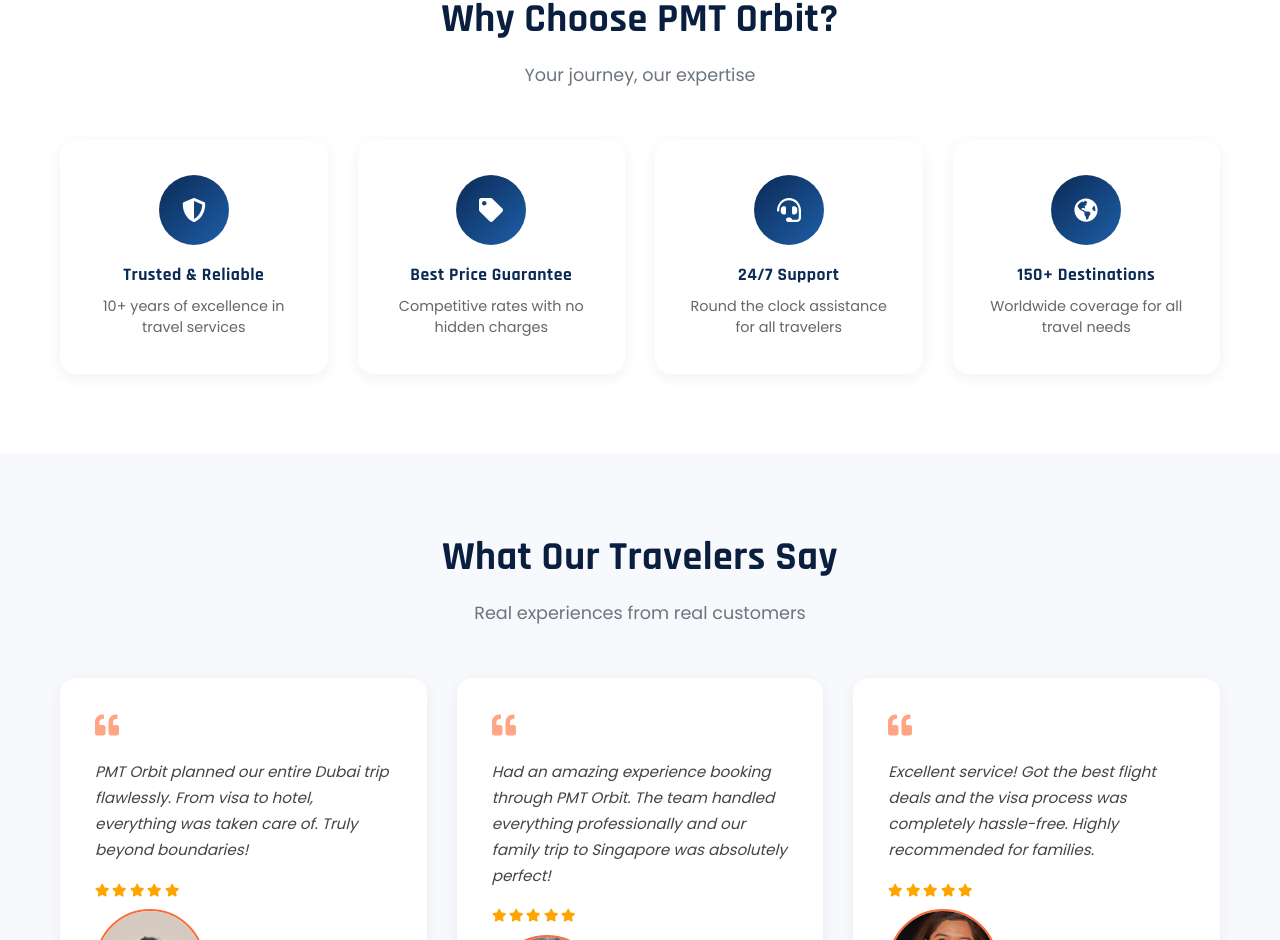
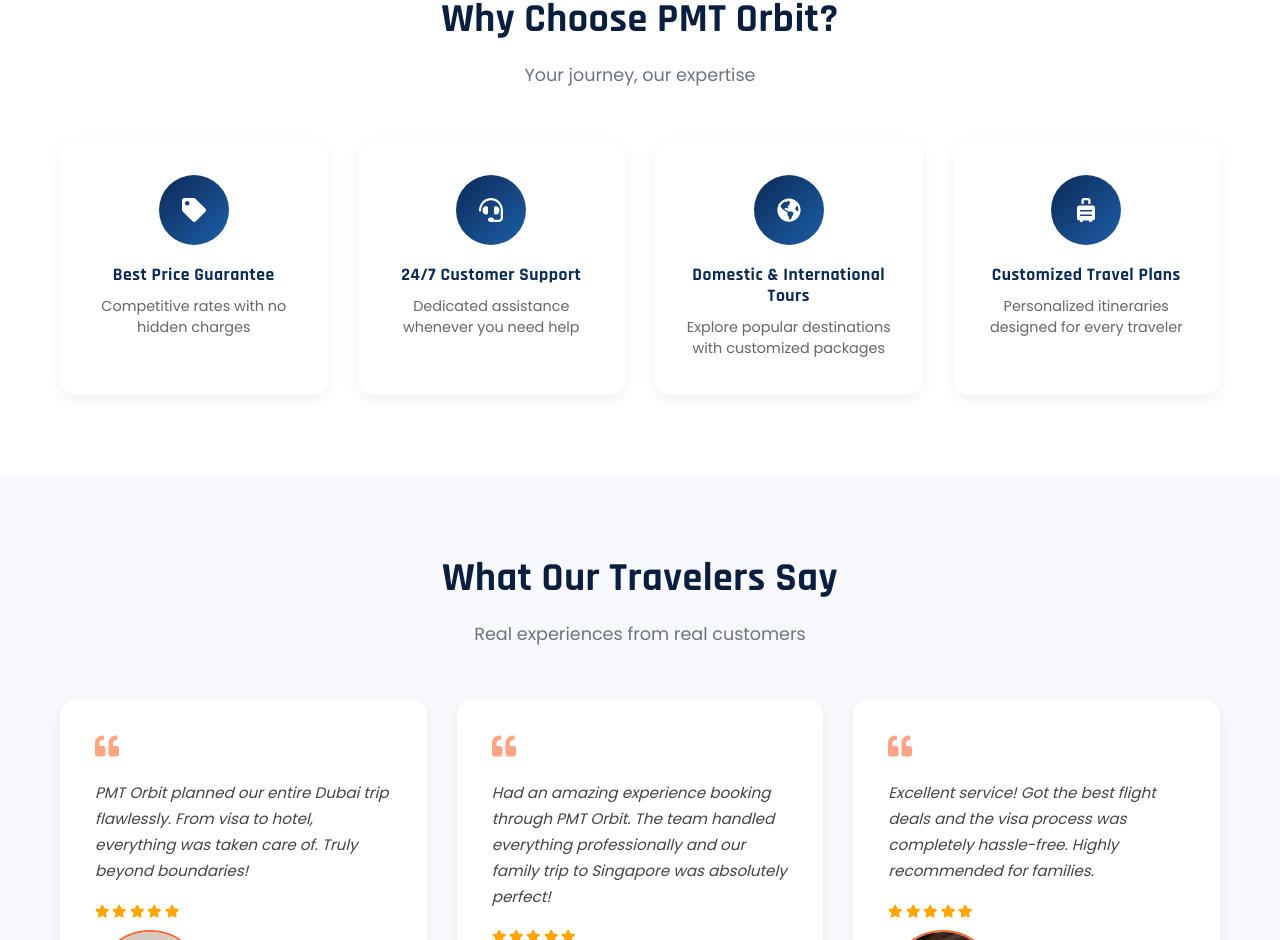
Before and after one commit to tanya4558/pmt-orbit, a React (Vite) app: page / in a window 1280 px wide. Shown: the part 2172-3112 px from the top of the page. Built offline with nearby package versions, Linux system fonts and the light colour scheme.

Commit message:
fixed feedbacks

```diff
--- a/src/components/About/About.jsx
+++ b/src/components/About/About.jsx
@@ -48,7 +48,7 @@
     },
     {
       name: 'Alok Kumar Singh',
-      role: 'Finance Head',
+      role: 'Business Advisor',
       image: AlokTeamImg
     }
   ];
--- a/src/components/Home/Home.jsx
+++ b/src/components/Home/Home.jsx
@@ -3,8 +3,7 @@
 import {
   FaPlane,
   FaWhatsapp,
- FaStar, FaQuoteLeft,
-  FaShieldAlt, FaHeadset, FaTag, FaGlobeAmericas,
+ FaStar, FaQuoteLeft, FaHeadset, FaTag, FaGlobeAmericas,FaSuitcaseRolling,
   FaPhone, FaEnvelope
 } from 'react-icons/fa';
 
@@ -35,13 +34,28 @@
     { id: 5, name: 'Vivek Kumar', location: 'Noida', text: 'Amazing deals on Bali package! The itinerary was well-planned and support was instant on WhatsApp. Five stars!', rating: 5, image: VivekImg },
   ];
 
-  const whyChoose = [
-    { icon: <FaShieldAlt />, title: 'Trusted & Reliable', desc: '10+ years of excellence in travel services' },
-    { icon: <FaTag />, title: 'Best Price Guarantee', desc: 'Competitive rates with no hidden charges' },
-    { icon: <FaHeadset />, title: '24/7 Support', desc: 'Round the clock assistance for all travelers' },
-    { icon: <FaGlobeAmericas />, title: '150+ Destinations', desc: 'Worldwide coverage for all travel needs' },
-  ];
-
+const whyChoose = [
+  {
+    icon: <FaTag />,
+    title: 'Best Price Guarantee',
+    desc: 'Competitive rates with no hidden charges',
+  },
+  {
+    icon: <FaHeadset />,
+    title: '24/7 Customer Support',
+    desc: 'Dedicated assistance whenever you need help',
+  },
+  {
+    icon: <FaGlobeAmericas />,
+    title: 'Domestic & International Tours',
+    desc: 'Explore popular destinations with customized packages',
+  },
+  {
+    icon: <FaSuitcaseRolling />,
+    title: 'Customized Travel Plans',
+    desc: 'Personalized itineraries designed for every traveler',
+  },
+];
   return (
     <div className="home">
       {/* Hero Section */}
--- a/src/components/Visa/Visa.jsx
+++ b/src/components/Visa/Visa.jsx
@@ -1,7 +1,5 @@
-import React from 'react';
-import { Link } from 'react-router-dom';
 import './Visa.css';
-import { FaPassport, FaFileAlt, FaCheckCircle, FaWhatsapp, FaGlobeAmericas } from 'react-icons/fa';
+import { FaPassport, FaWhatsapp, FaGlobeAmericas } from 'react-icons/fa';
 
 const Visa = () => {
   const countries = [
@@ -38,7 +36,10 @@
             <FaPassport className="visa-big-icon" />
             <div>
               <h2>Expert Visa Services</h2>
-              <p>Our dedicated visa team handles the entire process - from documentation to submission. With 10+ years of experience, we ensure smooth and timely visa processing for all major countries.</p>
+                <p>
+                  Our dedicated visa team handles the entire process — from documentation to submission.
+                   We ensure smooth, reliable, and timely visa processing for all major countries.
+               </p>
             </div>
           </div>
         </div>
```
